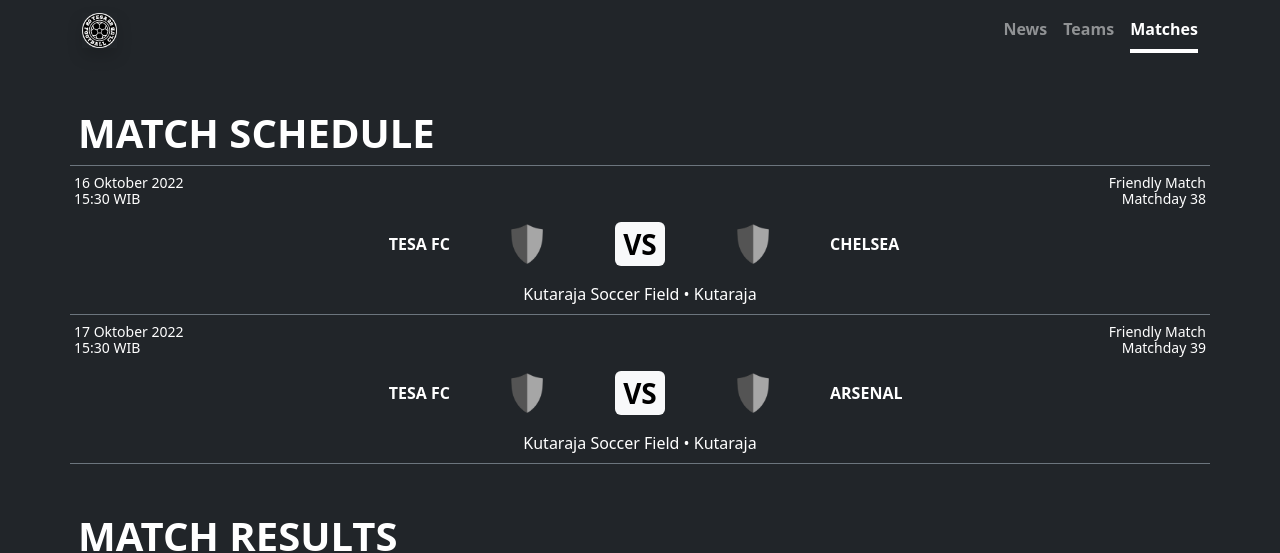
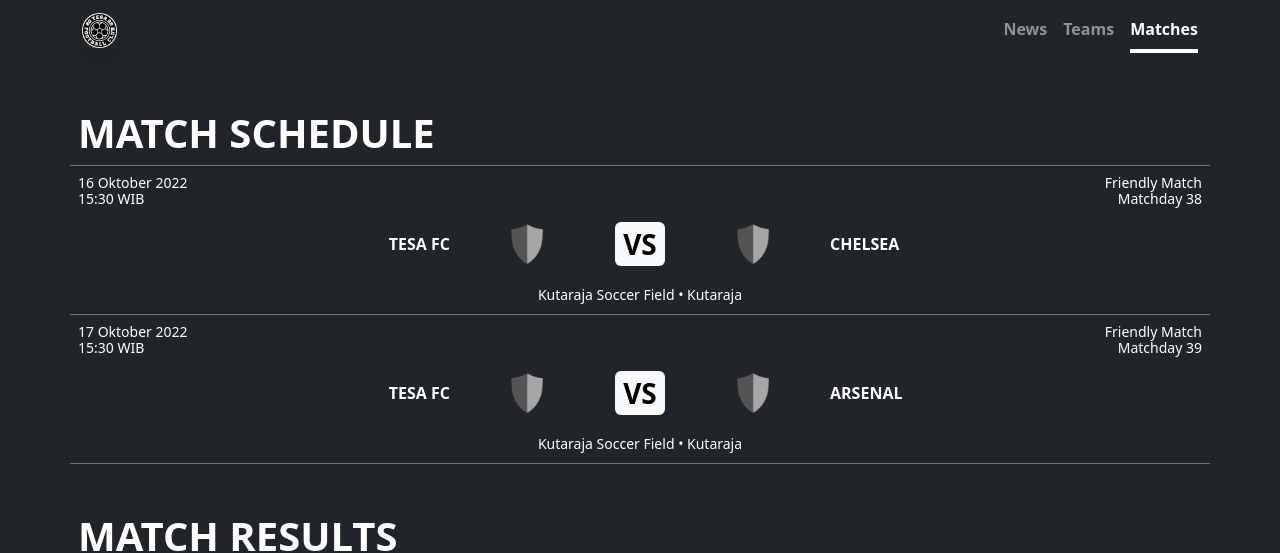
Before and after one commit to tesafc/tesafc.github.io, a Jekyll site: the page built from matches.html, in a window 1280 px wide. Shown: the top 553 px of the page. Built offline with Jekyll 4.4.1, drawn with Linux system fonts in a browser that asks for light colours.

Commit message:
Update matches.html

```diff
--- a/matches.html
+++ b/matches.html
@@ -11,7 +11,7 @@
       {% for match in schedules %}
       <div class="col">
         <div class="card text-bg-dark border-0 border-secondary border-bottom rounded-0 px-0">
-          <div class="card-header d-flex justify-content-between bg-transparent border-0 px-1">
+          <div class="card-header d-flex justify-content-between bg-transparent border-0 px-2">
             <div>
               <p class="card-text text-start text-capitalize mb-0 lh-1"><small>{{ match.time }}</small></p>
               <p class="card-text text-start text-uppercase mb-0 lh-1"><small>{{ match.kick-off }}</small></p>
@@ -41,7 +41,7 @@
             </div>
           </div>
           <div class="card-footer bg-transparent border-0">
-            <p class="card-text text-center text-capitalize mb-0">{{ match.stadium }} • {{ match.place }}</p>
+            <p class="card-text text-center text-capitalize mb-0"><small>{{ match.stadium }} • {{ match.place }}</small></p>
           </div>
         </div>
       </div>
```
